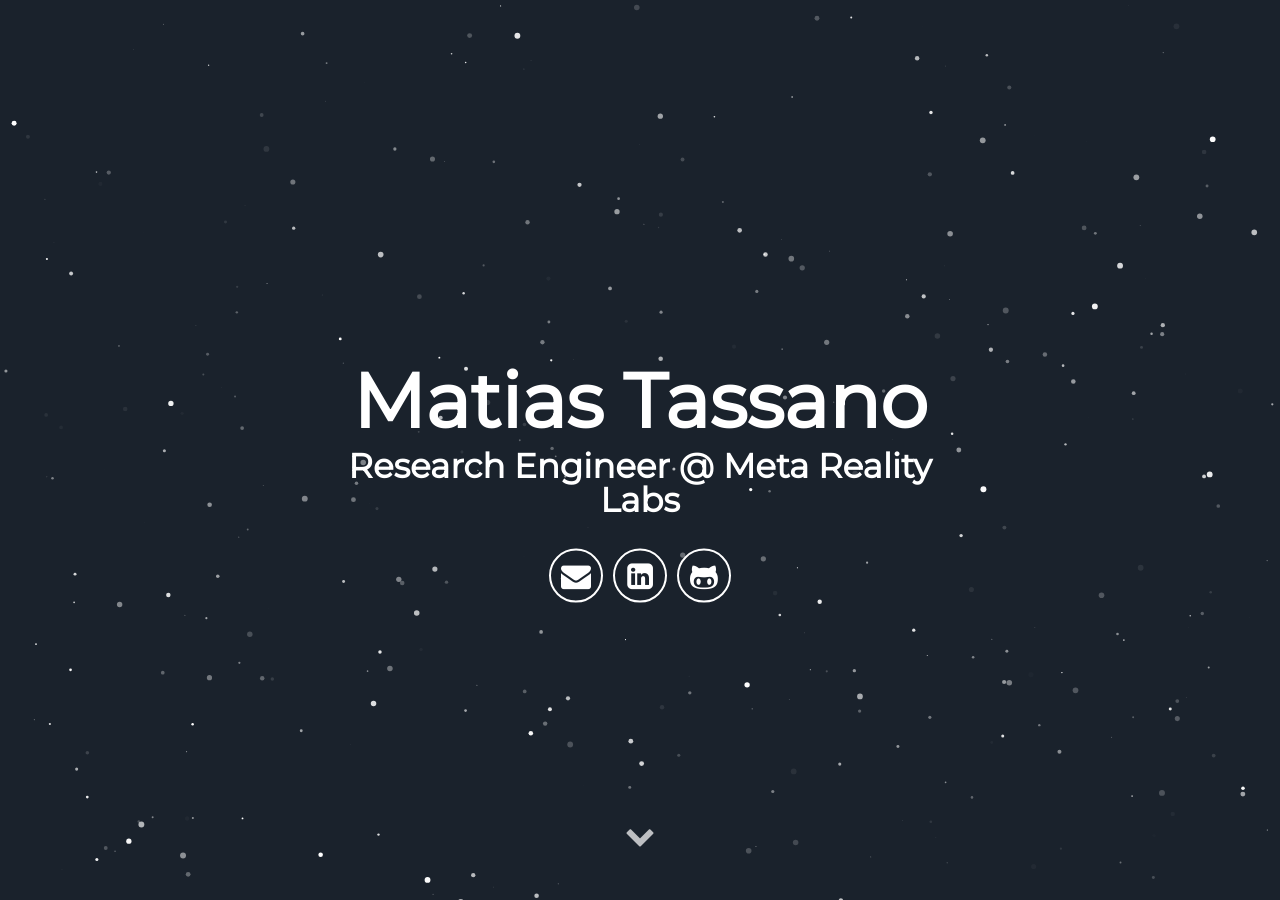
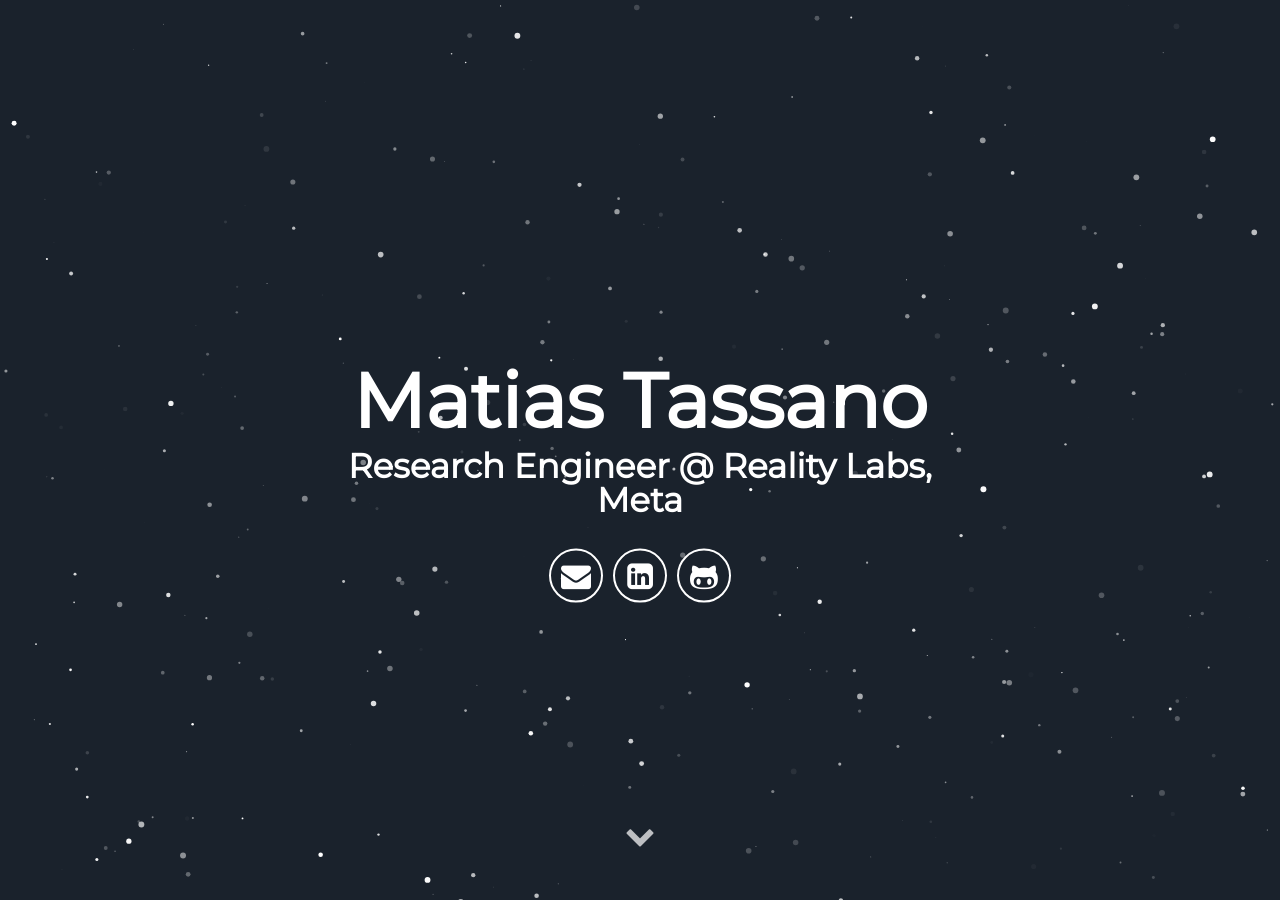
Before and after one commit to m-tassano/m-tassano.github.io, a Jekyll site: the page built from index.md, in a window 1280 px wide and 900 px high. Built offline with Jekyll 4.4.1, drawn with Linux system fonts in a browser that asks for light colours; some web fonts are replaced; some of the changed text lies outside the part shown.

Commit message:
Update _config.yml

```diff
--- a/_config.yml
+++ b/_config.yml
@@ -9,8 +9,8 @@
 
 # User settings
 username: Matias Tassano
-user_description: I am Research Engineer at Meta Reality Labs based in Zurich. I develop technologies for energy-efficient on-device inference to enable AI on AR devices. Previously, I was as a Senior Engineer at GoPro Paris, where I worked for over 5 years. My research interests include neural networks for image and video restoration, computer vision, image processing, and embedded systems. I've also worked on control theory. I obtained a PhD in Applied Mathematics from <a href="https://www.univ-paris5.fr/">Paris Descartes University</a>, a master's degree in Applied Mathematics from <a href="https://ens-paris-saclay.fr/">ENS Cachan</a>, and a master's degree in Electrical Engineering from <a href="https://www.fing.edu.uy/">Universidad de la República</a>.
-user_title: Research Engineer @ Meta Reality Labs
+user_description: I am Research Engineer at Meta's Reality Labs based in Zurich. I develop technologies for energy-efficient on-device inference to enable AI on AR devices. Previously, I was as a Senior Engineer at GoPro Paris, where I worked for over 5 years. My research interests include neural networks for image and video restoration, computer vision, image processing, and embedded systems. I've also worked on control theory. I obtained a PhD in Applied Mathematics from <a href="https://www.univ-paris5.fr/">Paris Descartes University</a>, a master's degree in Applied Mathematics from <a href="https://ens-paris-saclay.fr/">ENS Cachan</a>, and a master's degree in Electrical Engineering from <a href="https://www.fing.edu.uy/">Universidad de la República</a>.
+user_title: Research Engineer @ Reality Labs, Meta
 email: tasso.matias@gmail.com
 github_username:  m-tassano
 linkedin_username: matias-tassano
```
